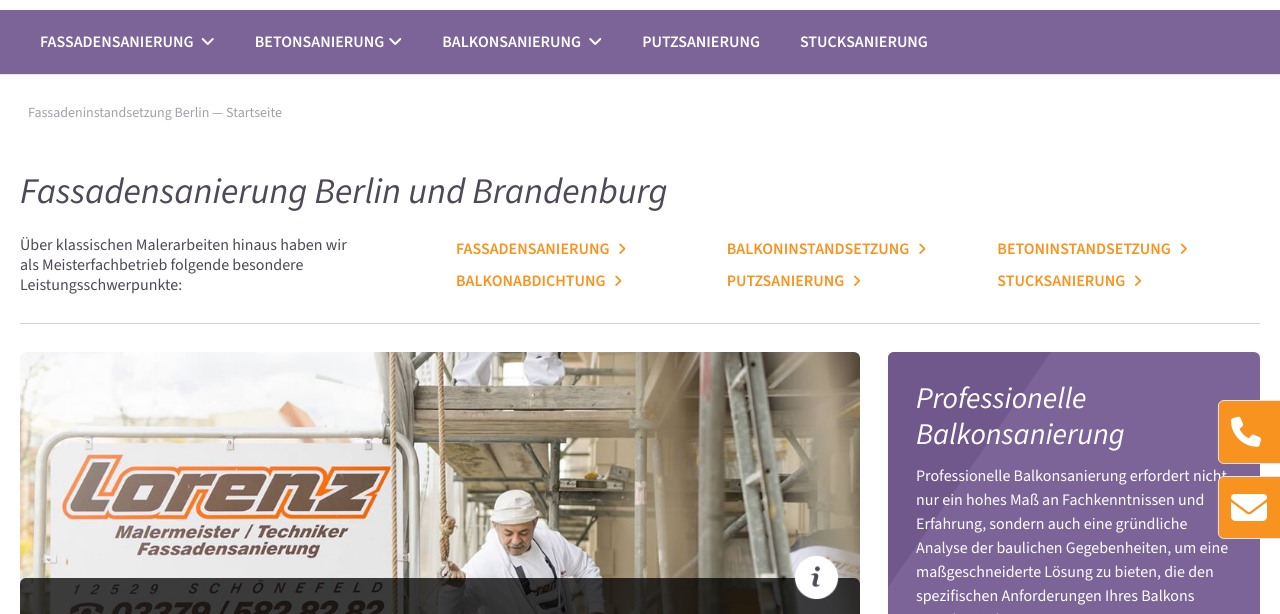
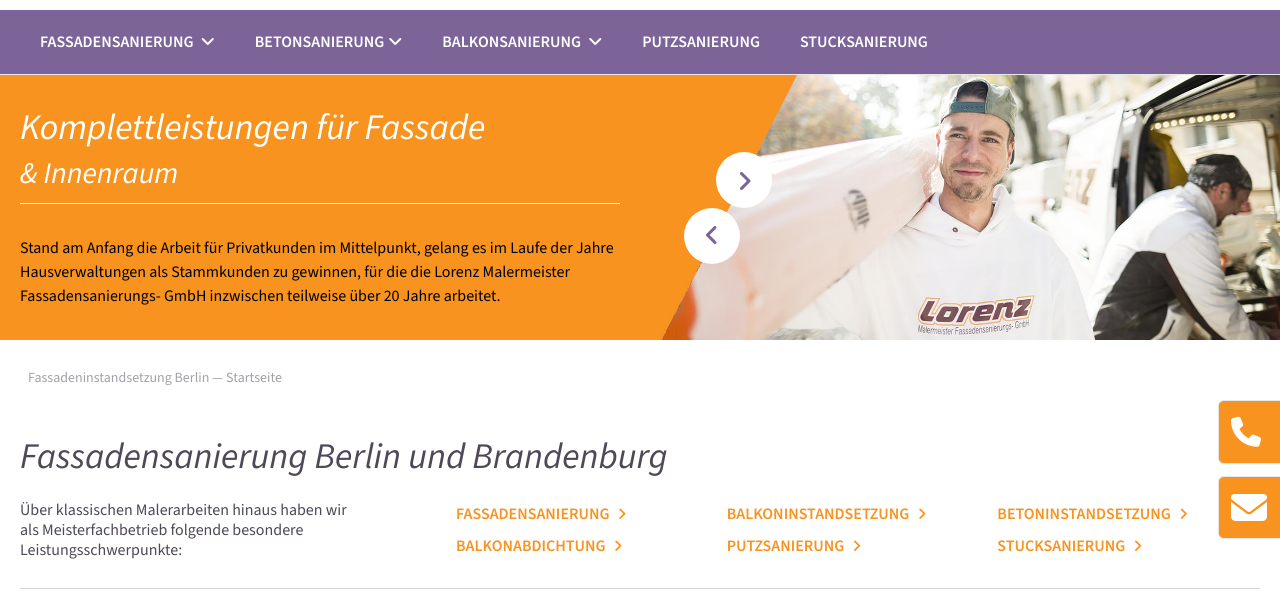
Before and after one commit to hax0-r/Fiverr_lorenz, a website: page index.html in a window 1280 px wide. Shown: the part 149-763 px from the top of the page. Drawn offline with nearby package versions, Linux system fonts and the light colour scheme; a script that the page names is missing.

Commit message:
I added text to the file

```diff
--- a/index.html
+++ b/index.html
@@ -35,7 +35,8 @@
         height: 100%;
         object-fit: cover;
     }
-    .swiper-pagination-bullet-active{
+
+    .swiper-pagination-bullet-active {
         background-color: #f8a322;
     }
 </style>
@@ -45,6 +46,35 @@
 
     <div id="navbar"></div>
 
+    <div class="bg-[#f8931f] md:block hidden">
+        <div class="max-w-7xl w-full mx-auto">
+
+            <div class="flex items-center justify-between gap-5">
+
+
+                <!-- slide1 -->
+
+                <div class="max-w-[50%] w-full p-5">
+                    <h2 class="text-white text-4xl italic">Komplettleistungen für Fassade</h2>
+                    <h2 class="text-white text-3xl pt-2 italic">& Innenraum</h2>
+                    <div class="w-full border-b border-white my-3"></div>
+                    <p class="pt-5">Stand am Anfang die Arbeit für Privatkunden im Mittelpunkt, gelang es im Laufe der
+                        Jahre Hausverwaltungen als Stammkunden zu gewinnen, für die die Lorenz Malermeister
+                        Fassadensanierungs- GmbH inzwischen teilweise über 20 Jahre arbeitet. </p>
+                </div>
+                <div class="max-w-[50%] w-full relative flex items-center justify-center ">
+                    <button class="rounded-full bg-white text-2xl w-14 h-14 absolute left-6 bottom-[4.8rem]"><i
+                            class="fa-solid fa-angle-left pt-1 text-[#7c6498]"></i></button>
+                    <button class="rounded-full bg-white text-2xl w-14 h-14 absolute left-14 top-[4.8rem]"><i
+                            class="fa-solid fa-angle-left pb-0.5 text-[#7c6498] rotate-180"></i></button>
+                    <img src="/Docs/Assets/Images/Home/side1.jpg" class="w-full" alt="">
+                </div>
+                <!-- other slides -->
+
+            </div>
+
+        </div>
+    </div>
 
 
     <div class="max-w-7xl w-full mx-auto p-5">
```
Also changed, not shown: Docs/Assets/Images/Home/side1.jpg (added). Lines whose indentation alone changed are shown as unchanged.
